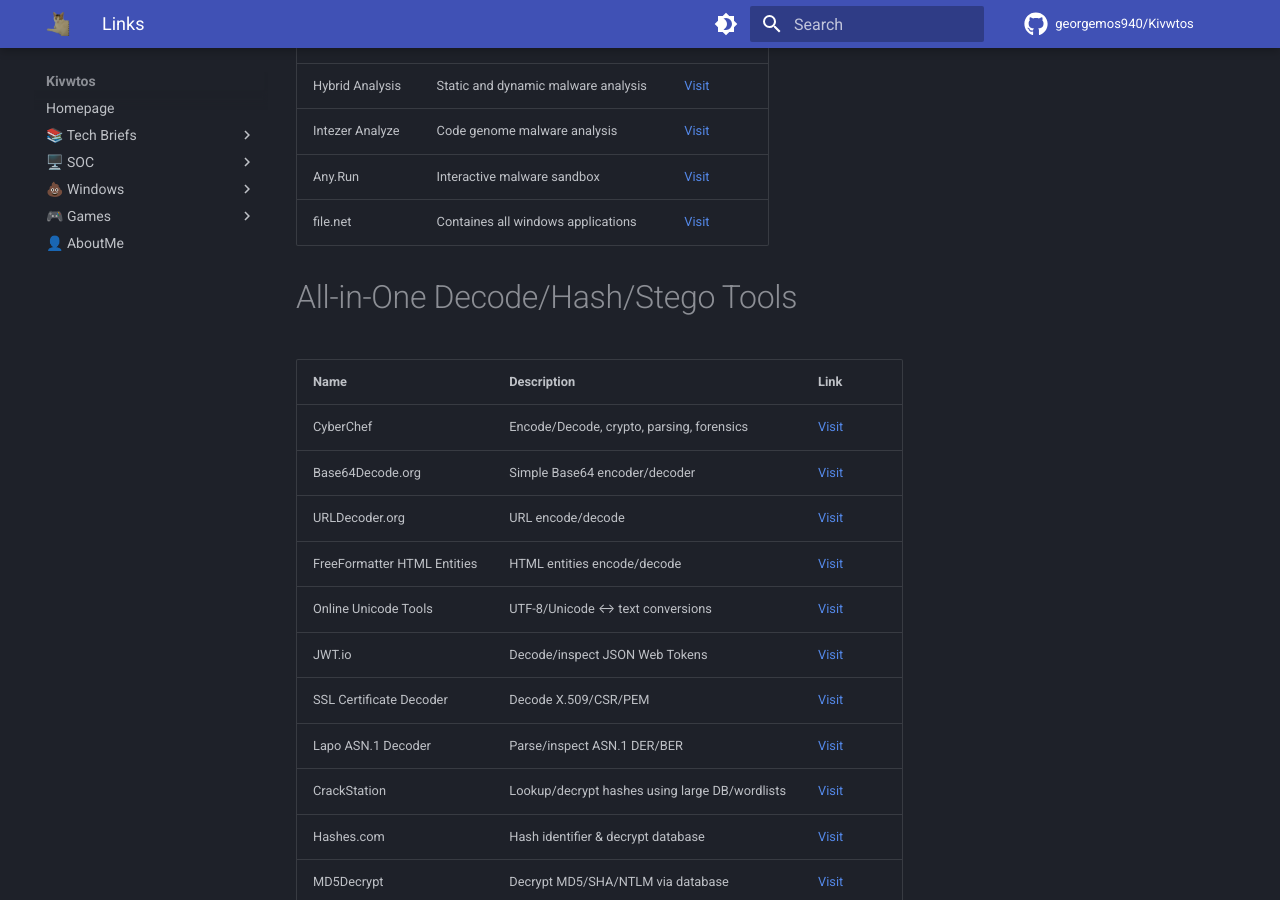
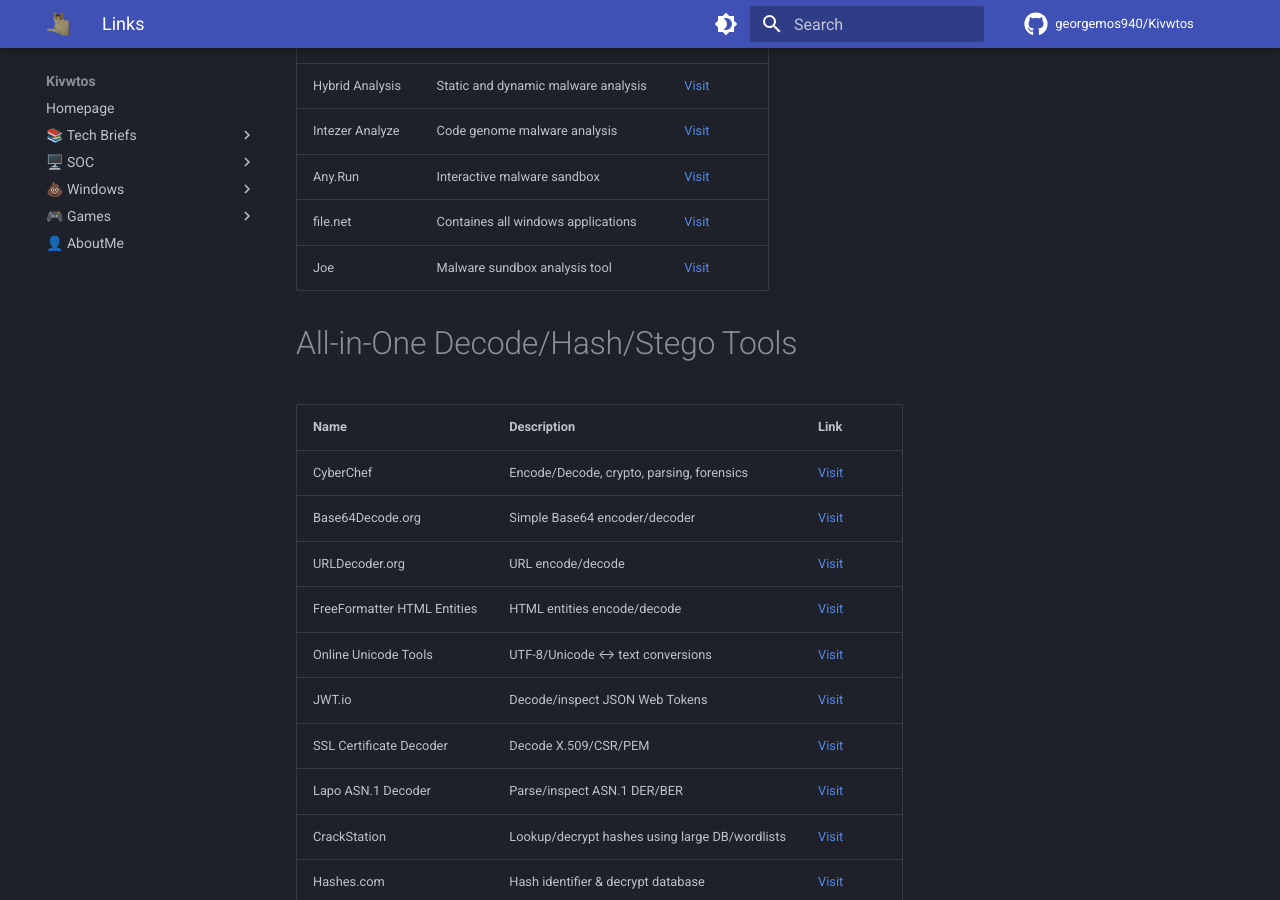
Before and after one commit to georgemos940/Kivwtos, an MkDocs documentation site: the page built from docs/soc/links.md, in a window 1280 px wide and 900 px high, scrolled down 3869 px. Built offline with MkDocs 1.6.1 and Material for MkDocs 9.7.7, drawn with Linux system fonts in a browser that asks for light colours; comment, search, counter and statistics services are not loaded.

Commit message:
Update links.md

```diff
--- a/docs/soc/links.md
+++ b/docs/soc/links.md
@@ -99,15 +99,16 @@
 
 # Malware Analysis
 
-| Name            | Description                         | Link                                      |
-| --------------- | ----------------------------------- | ----------------------------------------- |
-| VirusTotal      | Multi-engine file and URL scanning  | [Visit](https://www.virustotal.com/)      |
-| Malware Bazaar  | Database with malware investigations| [Visit](https://bazaar.abuse.ch/browse/)      |
-| MalPedia        | A wikipedia for malwares            | [Visit](https://malpedia.caad.fkie.fraunhofer.de)      |
-| Hybrid Analysis | Static and dynamic malware analysis | [Visit](https://www.hybrid-analysis.com/) |
-| Intezer Analyze | Code genome malware analysis        | [Visit](https://analyze.intezer.com/)     |
-| Any.Run         | Interactive malware sandbox         | [Visit](https://any.run/)                 |
-| file.net        | Containes all windows applications  | [Visit](https://www.file.net/process)     |
+| Name            | Description                          | Link                                              |
+| --------------- | ------------------------------------ | ------------------------------------------------- |
+| VirusTotal      | Multi-engine file and URL scanning   | [Visit](https://www.virustotal.com/)              |
+| Malware Bazaar  | Database with malware investigations | [Visit](https://bazaar.abuse.ch/browse/)          |
+| MalPedia        | A wikipedia for malwares             | [Visit](https://malpedia.caad.fkie.fraunhofer.de) |
+| Hybrid Analysis | Static and dynamic malware analysis  | [Visit](https://www.hybrid-analysis.com/)         |
+| Intezer Analyze | Code genome malware analysis         | [Visit](https://analyze.intezer.com/)             |
+| Any.Run         | Interactive malware sandbox          | [Visit](https://any.run/)                         |
+| file.net        | Containes all windows applications   | [Visit](https://www.file.net/process)             |
+| Joe             | Malware sundbox analysis tool        | [Visit](https://www.joesandbox.com/#windows)      |
 
 
 # All-in-One Decode/Hash/Stego Tools
```
